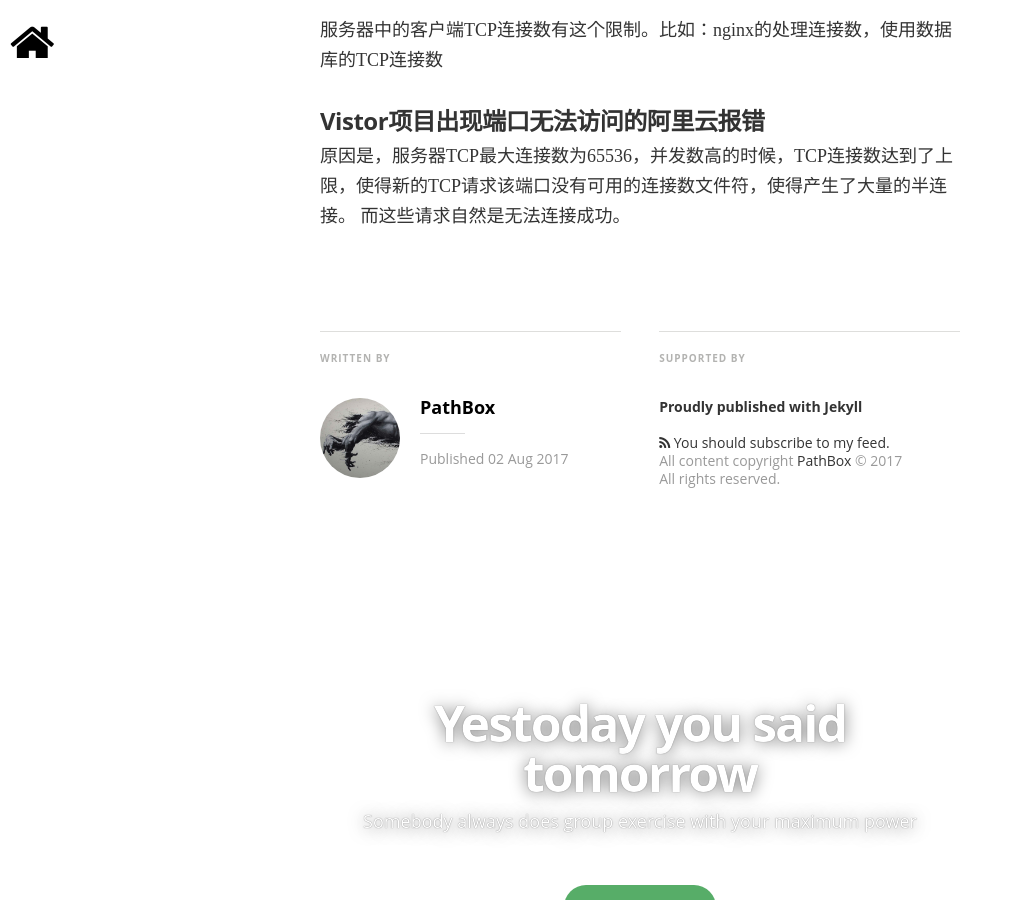
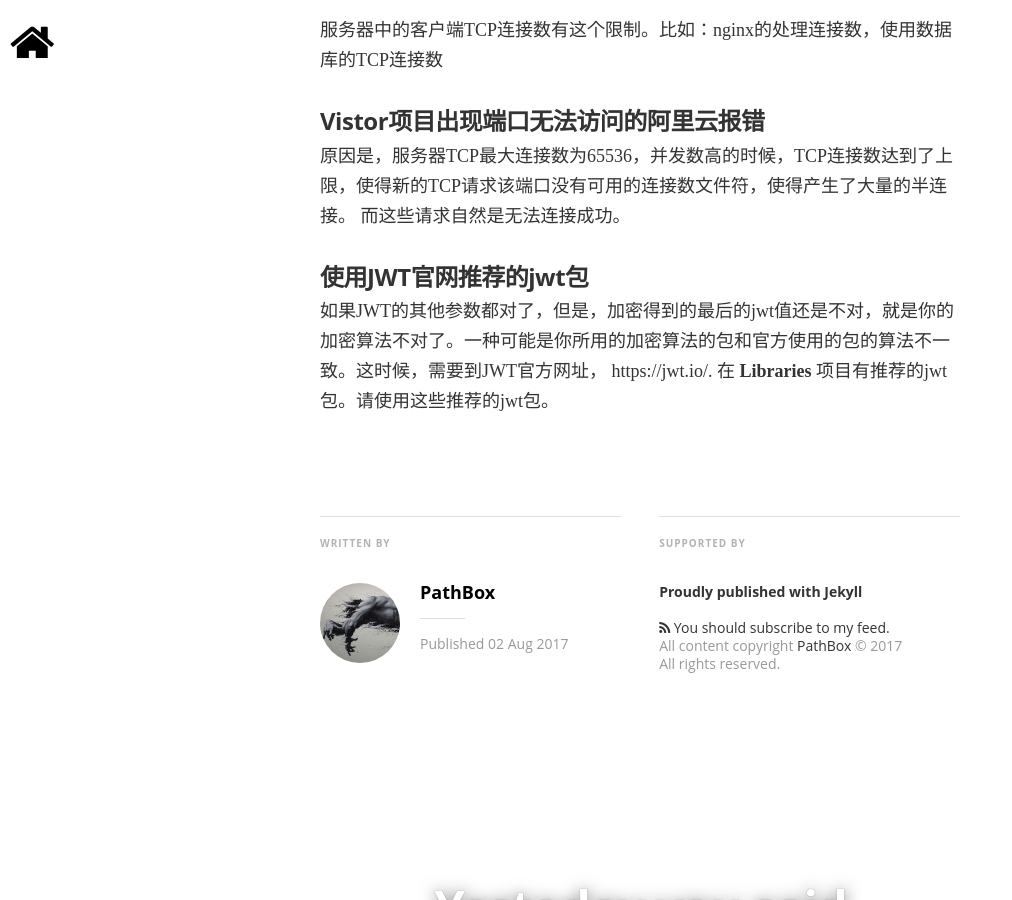
Before and after one commit to pathbox/pathbox.github.io, a Jekyll site: the page built from _posts/2017-08-02-work-summary-in-Udesk-seven.md, in a window 1280 px wide and 900 px high, scrolled down 3690 px. Shown: the whole window, without its empty margins (0-1012 px from the left). Built offline with Jekyll 4.4.1, drawn with Linux system fonts in a browser that asks for light colours; nearby versions of some CDN libraries; some web fonts are replaced; comment, search, counter and statistics services are not loaded.

Commit message:
使用JWT官网推荐的jwt包

```diff
--- a/_posts/2017-08-02-work-summary-in-Udesk-seven.md
+++ b/_posts/2017-08-02-work-summary-in-Udesk-seven.md
@@ -125,3 +125,7 @@ ulimit -n 65536 设为65536
 ##### Vistor项目出现端口无法访问的阿里云报错
 原因是，服务器TCP最大连接数为65536，并发数高的时候，TCP连接数达到了上限，使得新的TCP请求该端口没有可用的连接数文件符，使得产生了大量的半连接。
 而这些请求自然是无法连接成功。
+
+##### 使用JWT官网推荐的jwt包
+如果JWT的其他参数都对了，但是，加密得到的最后的jwt值还是不对，就是你的加密算法不对了。一种可能是你所用的加密算法的包和官方使用的包的算法不一致。这时候，需要到JWT官方网址，
+https://jwt.io/. 在 __Libraries__ 项目有推荐的jwt包。请使用这些推荐的jwt包。
```
